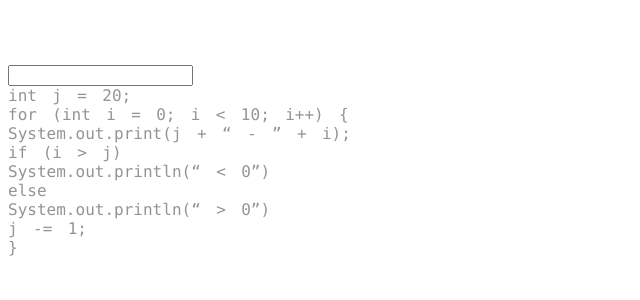
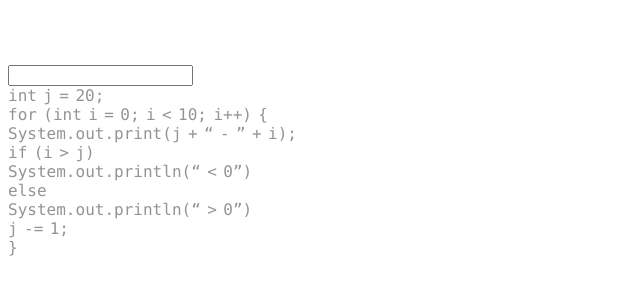
Before and after one commit to hcp-uw/syntext, a React (Create React App) app in the folder client/: page / in a window 1280 px wide. Shown: the top 300 px of the page, without its empty margins (0-640 px from the left). Built offline with nearby package versions, Linux system fonts and the light colour scheme; the HTML template or start-up script is replaced by a standard one.

Commit message:
css changes

```diff
--- a/client/src/components/TextArea.css
+++ b/client/src/components/TextArea.css
@@ -27,7 +27,5 @@ body {
 }
 
 .word {
-  padding-right: 1.2vw;
+  padding-right: 0.4em;
 }
-
-/* ../../public/ */
```
